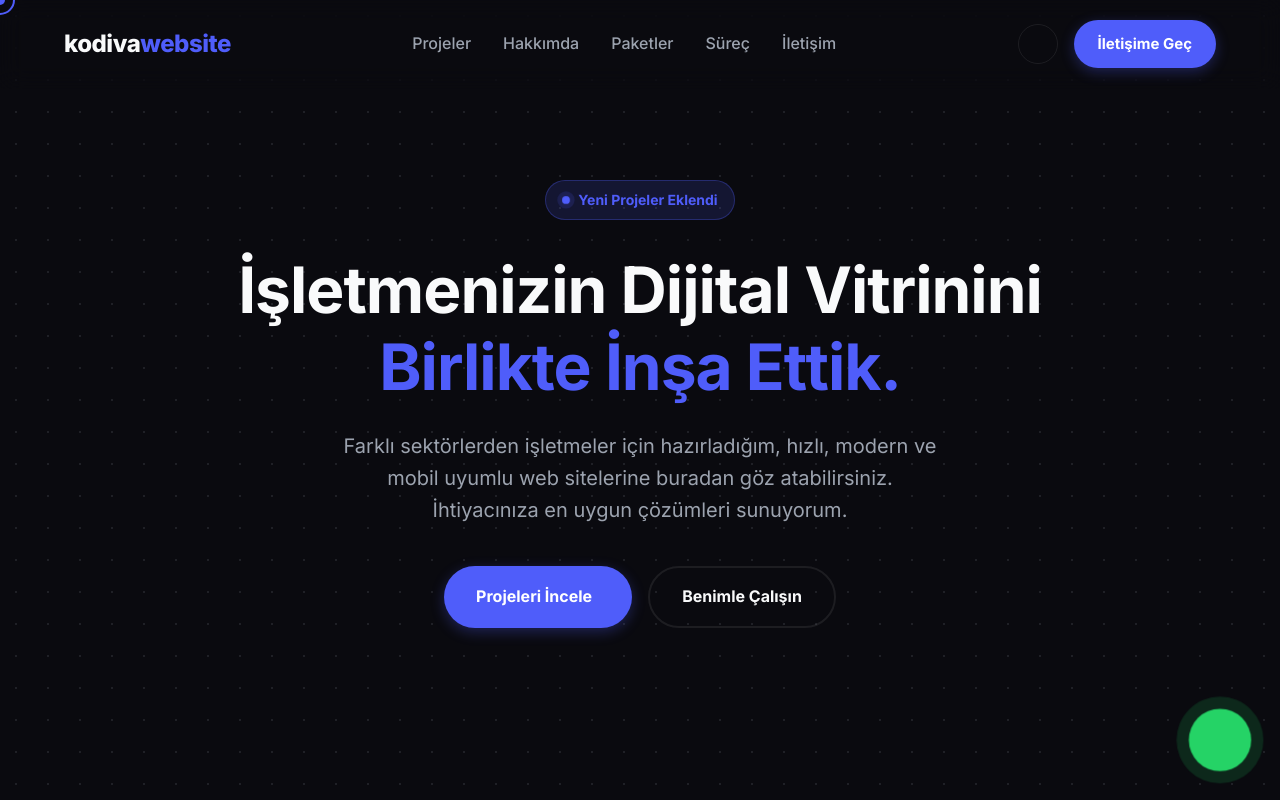
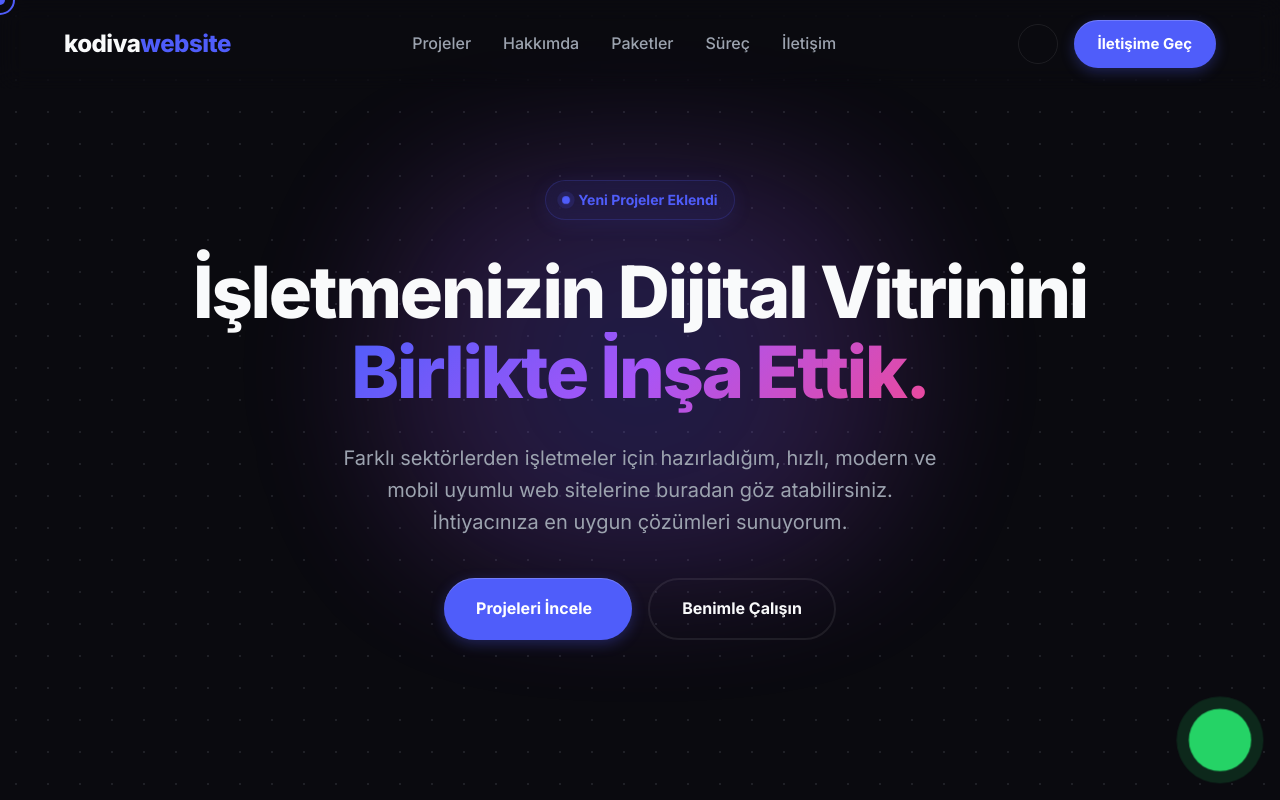
Before and after one commit to iKECH0/webmusteri, a Next.js app: page / in a window 1280 px wide. Shown: the top 800 px of the page. Built offline with nearby package versions, Linux system fonts and the light colour scheme; no server answers; the database is empty; some icons are missing.

Commit message:
style: premium hero section redesign with gradients and glassmorphism

```diff
--- a/src/app/(public)/page.js
+++ b/src/app/(public)/page.js
@@ -261,6 +261,7 @@ export default function PublicHomePage() {
       <main>
           {/* Hero Section */}
           <section className="hero container reveal">
+              <div className="hero-glow"></div>
               <div className="hero-badge">
                   <span className="live-indicator"></span>
                   Yeni Projeler Eklendi
--- a/src/app/(public)/public.css
+++ b/src/app/(public)/public.css
@@ -172,13 +172,13 @@ ul {
 .btn-primary {
     background-color: var(--accent-color);
     color: white;
-    box-shadow: 0 4px 14px rgba(79, 93, 250, 0.3);
+    box-shadow: 0 4px 14px rgba(79, 93, 250, 0.3), inset 0 1px 0 rgba(255,255,255,0.2);
 }
 
 .btn-primary:hover {
     background-color: var(--accent-hover);
     transform: translateY(-2px);
-    box-shadow: var(--glow);
+    box-shadow: 0 8px 24px rgba(79, 93, 250, 0.4), inset 0 1px 0 rgba(255,255,255,0.2);
 }
 
 .btn-outline {
@@ -337,6 +337,31 @@ body:not(.dark-theme) .moon-icon { display: block; }
     flex-direction: column;
     align-items: center;
     text-align: center;
+    position: relative;
+    z-index: 1;
+}
+
+.hero-glow {
+    position: absolute;
+    top: 50%;
+    left: 50%;
+    transform: translate(-50%, -50%);
+    width: 60vw;
+    height: 400px;
+    background: radial-gradient(circle, rgba(79, 93, 250, 0.15) 0%, rgba(168, 85, 247, 0.1) 40%, rgba(255, 255, 255, 0) 70%);
+    filter: blur(60px);
+    z-index: -1;
+    pointer-events: none;
+    animation: glow-pulse 6s ease-in-out infinite alternate;
+}
+
+.dark-theme .hero-glow {
+    background: radial-gradient(circle, rgba(79, 93, 250, 0.25) 0%, rgba(168, 85, 247, 0.2) 40%, rgba(0, 0, 0, 0) 70%);
+}
+
+@keyframes glow-pulse {
+    0% { transform: translate(-50%, -50%) scale(1); opacity: 0.8; }
+    100% { transform: translate(-50%, -50%) scale(1.1); opacity: 1; }
 }
 
 .hero-badge {
@@ -344,13 +369,23 @@ body:not(.dark-theme) .moon-icon { display: block; }
     align-items: center;
     gap: 8px;
     padding: 8px 16px;
-    background-color: var(--accent-light);
+    background-color: rgba(79, 93, 250, 0.08);
+    backdrop-filter: blur(12px);
+    -webkit-backdrop-filter: blur(12px);
     color: var(--accent-color);
     border-radius: 50px;
     font-size: 14px;
     font-weight: 600;
     margin-bottom: 32px;
-    border: 1px solid rgba(79, 93, 250, 0.3);
+    border: 1px solid rgba(79, 93, 250, 0.2);
+    box-shadow: 0 4px 20px rgba(79, 93, 250, 0.1);
+    transition: all 0.3s ease;
+}
+
+.hero-badge:hover {
+    background-color: rgba(79, 93, 250, 0.12);
+    transform: translateY(-2px);
+    box-shadow: 0 6px 24px rgba(79, 93, 250, 0.15);
 }
 
 .live-indicator {
@@ -368,13 +403,22 @@ body:not(.dark-theme) .moon-icon { display: block; }
 }
 
 .hero-title {
-    font-size: clamp(36px, 6vw, 64px);
-    letter-spacing: -1px;
+    font-size: clamp(40px, 7vw, 72px);
+    font-weight: 800;
+    letter-spacing: -0.03em;
+    line-height: 1.1;
     margin-bottom: 24px;
+    text-wrap: balance;
 }
 
 .hero-title .highlight {
-    color: var(--accent-color);
+    background: linear-gradient(135deg, var(--accent-color), #a855f7, #ec4899);
+    -webkit-background-clip: text;
+    -webkit-text-fill-color: transparent;
+    background-clip: text;
+    color: transparent;
+    display: inline-block;
+    padding-bottom: 0.1em;
 }
 
 .hero-subtitle {
```
